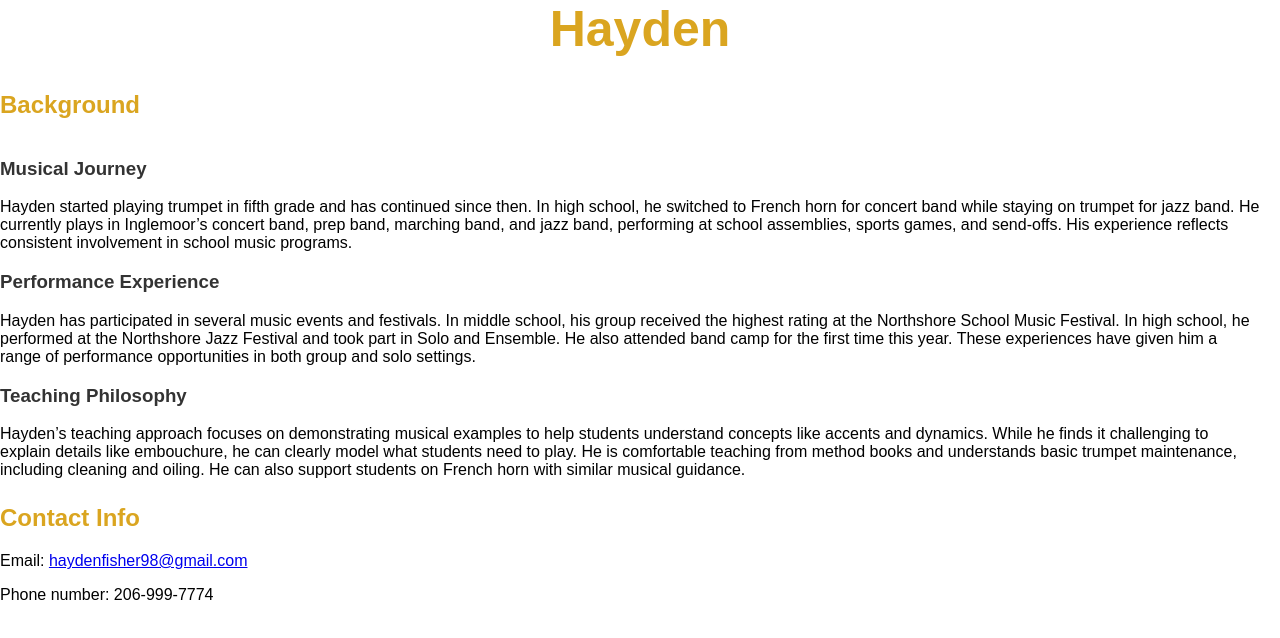
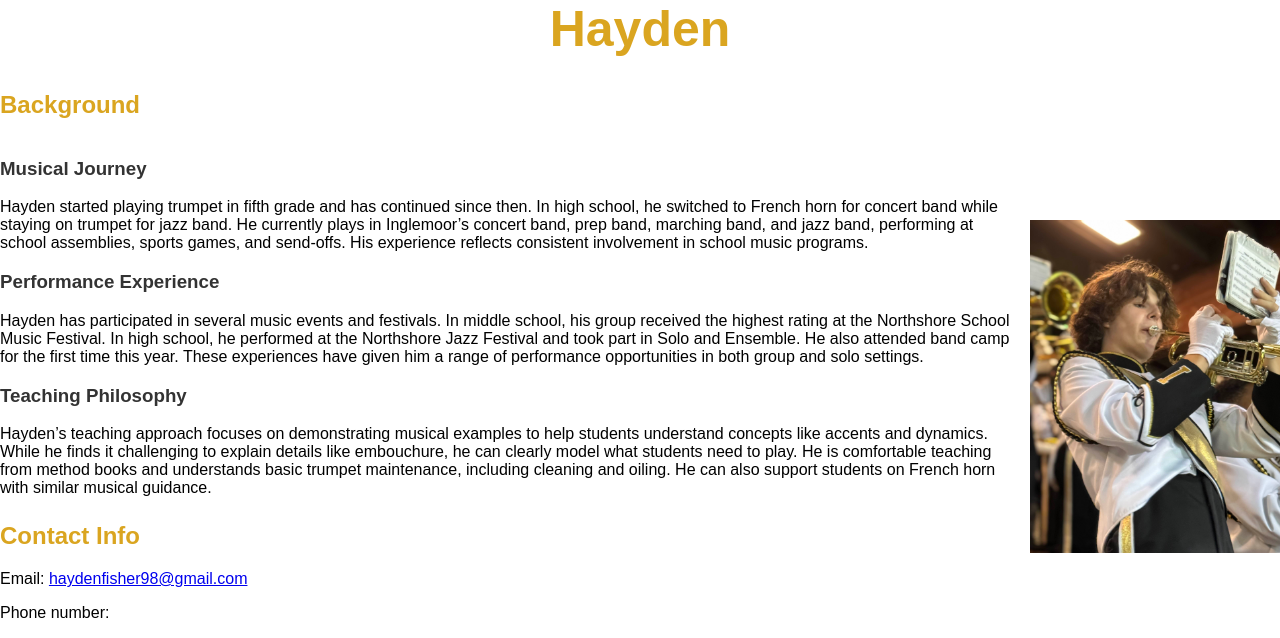
Before and after one commit to EC1790/NovaMusic, a Flask app: page /HF in a window 1280 px wide. Shown: the part 169-807 px from the top of the page. Before the commit the page ends 769 px from the top, so only its background shows below. Run offline with Flask 3, Linux system fonts and the light colour scheme.

Commit message:
Removed Hayden F's phone number & added his photo

```diff
--- a/templates/HF.html
+++ b/templates/HF.html
@@ -43,12 +43,12 @@ used the background, contact and img-container divs
       <div id="contact">
         <h2>Contact Info</h2>
         <p>Email: <a href="mailto:haydenfisher98@gmail.com">haydenfisher98@gmail.com</a></p>
-        <p>Phone number: 206-999-7774</p>
+        <p>Phone number: </p>
       </div>
     </div>
 
     <div id="img-container">
-      <!-- <img src="../static/" alt=""> -->
+      <img src="../static/HFpfp.jpg" alt="Hayden playing the trumpet">
     </div>
   </div>
 </body>
```
Also changed, not shown: static/HFpfp.jpg (added).
